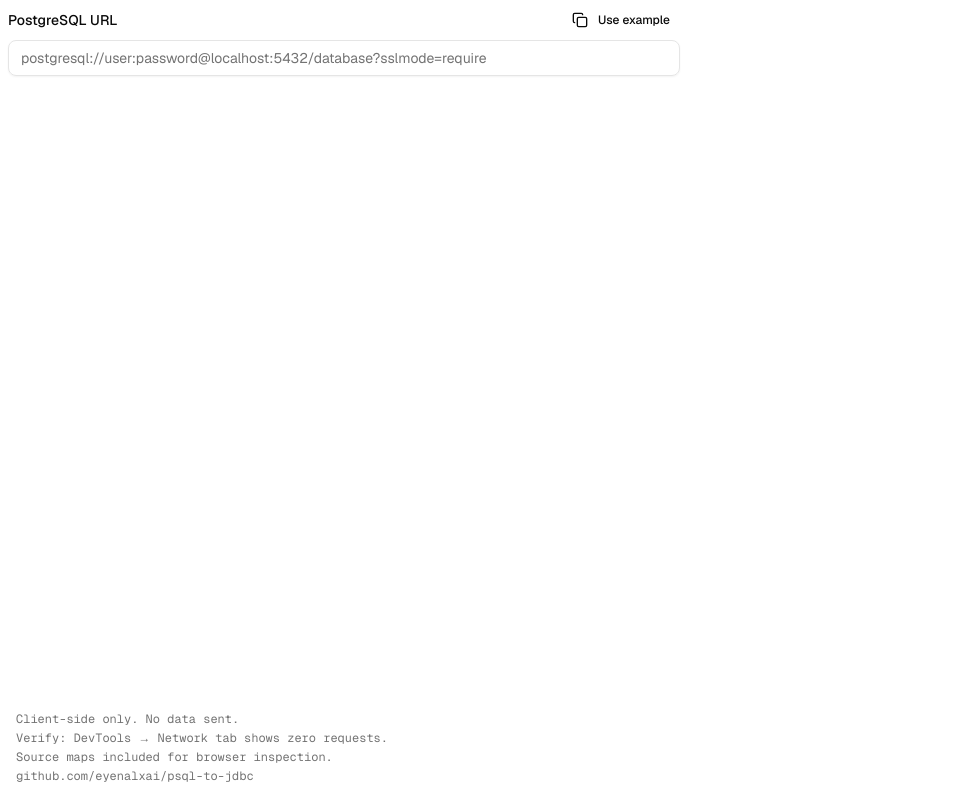
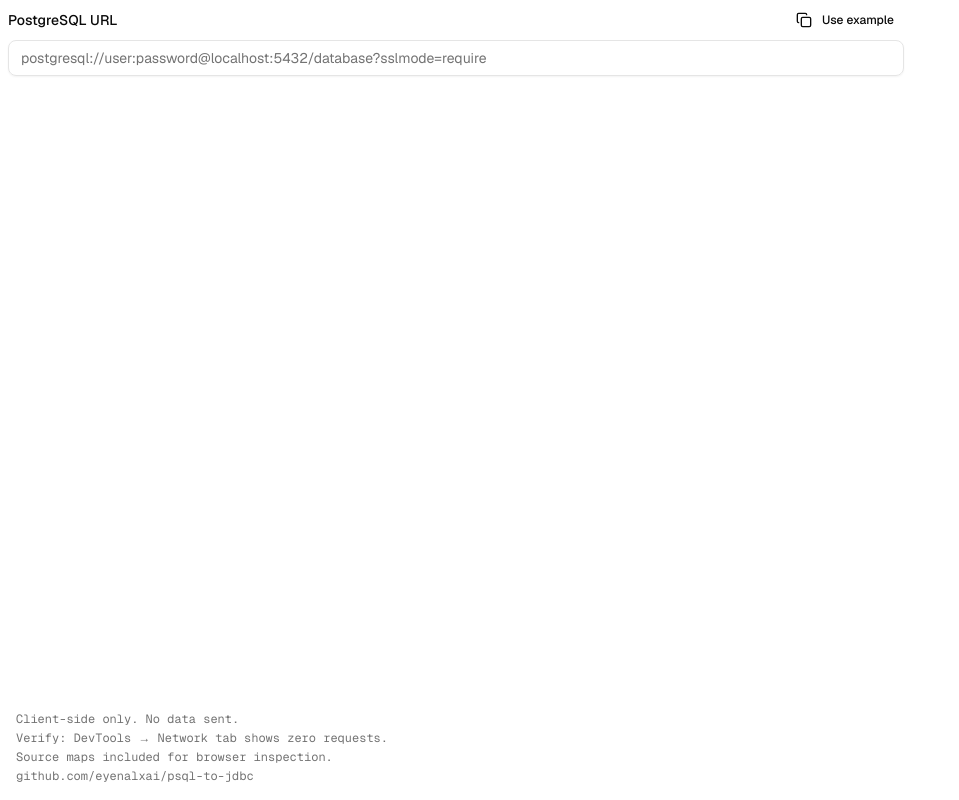
Before and after one commit to eyenalxai/psql-to-jdbc, a Next.js app: page / in a window 1280 px wide. Shown: the whole page, without its empty margins (0-959 px from the left). Built offline with nearby package versions, Linux system fonts and the light colour scheme.

Commit message:
fix: increase maximum width of main container for better content display

```diff
--- a/src/app/page.tsx
+++ b/src/app/page.tsx
@@ -57,7 +57,7 @@
 
 	return (
 		<main className="container mx-auto p-2 relative">
-			<div className="w-full max-w-2xl space-y-8">
+			<div className="w-full max-w-4xl space-y-8">
 				<div className="space-y-4">
 					<div className="space-y-2">
 						<div className="flex items-center justify-between">
```
